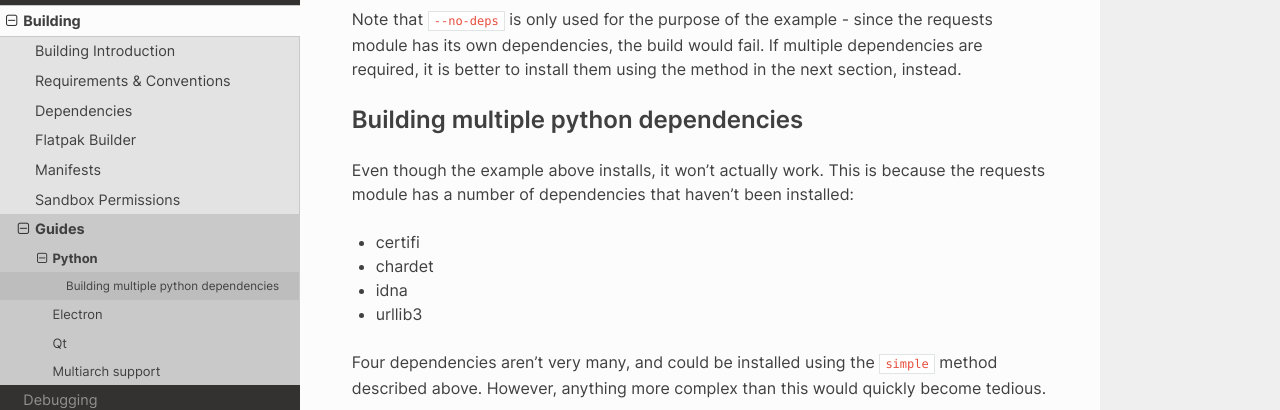
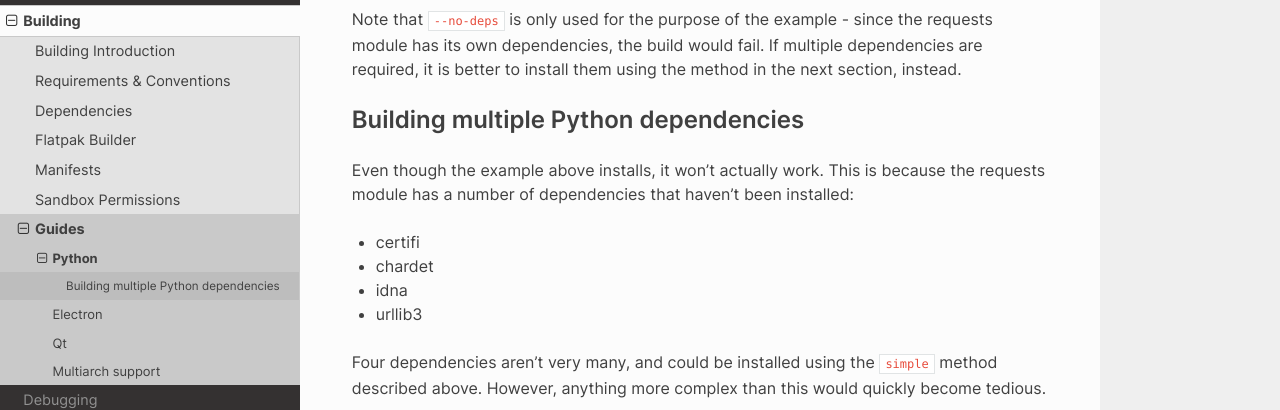
Before and after one commit to flatpak/flatpak-docs, a Sphinx documentation site: the page built from docs/python.rst, in a window 1280 px wide and 900 px high, scrolled down 578 px. Shown: the part 155-565 px from the top of the window. Built offline with Sphinx 7.4.7 and the Read the Docs theme 2.0.0, drawn with Linux system fonts in a browser that asks for light colours.

```diff
--- a/docs/python.rst
+++ b/docs/python.rst
@@ -35,7 +35,7 @@ requests module has its own dependencies, the build would fail. If multiple
 dependencies are required, it is better to install them using the method in
 the next section, instead.
 
-Building multiple python dependencies
+Building multiple Python dependencies
 -------------------------------------
 
 Even though the example above installs, it won't actually work. This is because
```
